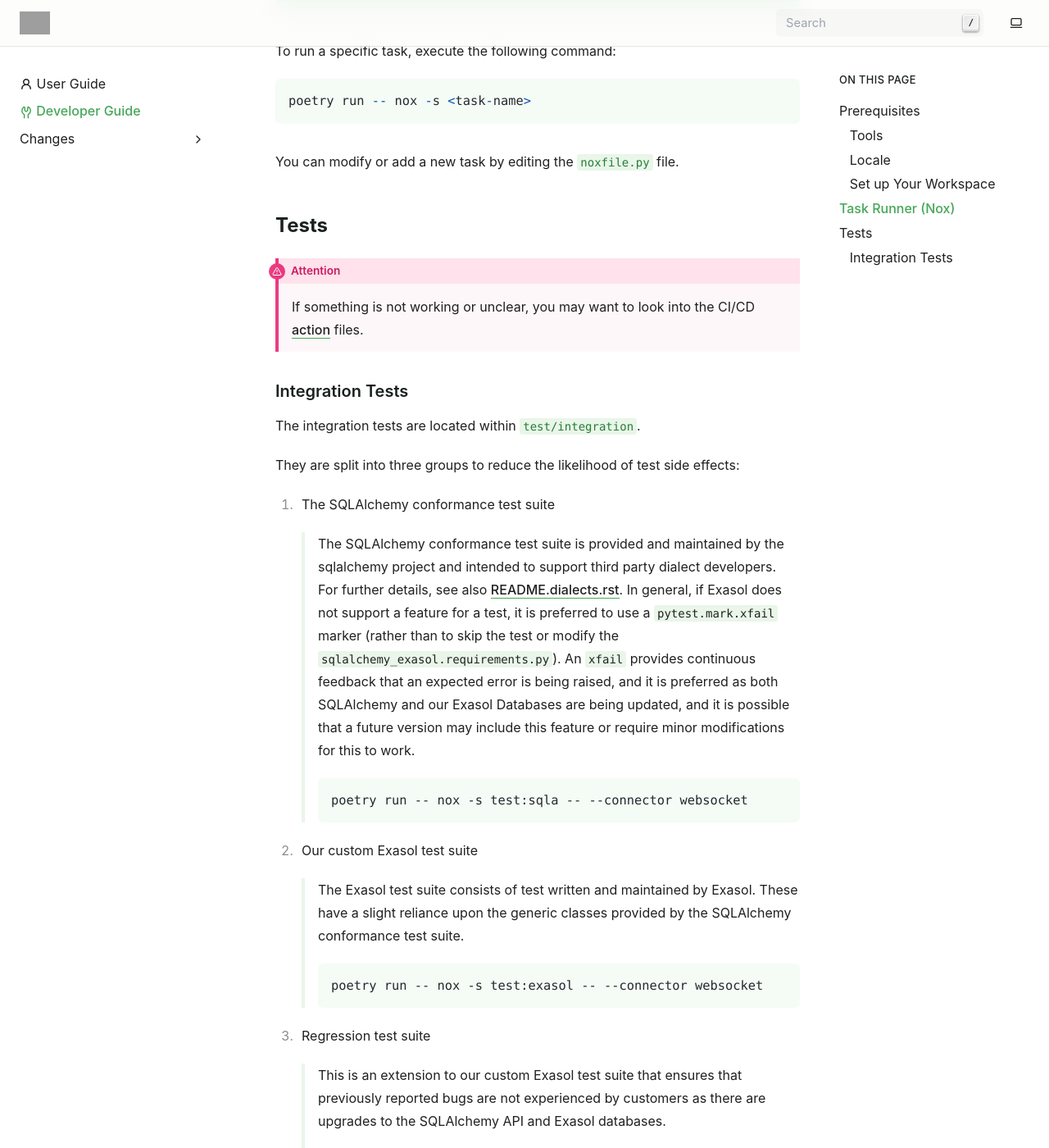
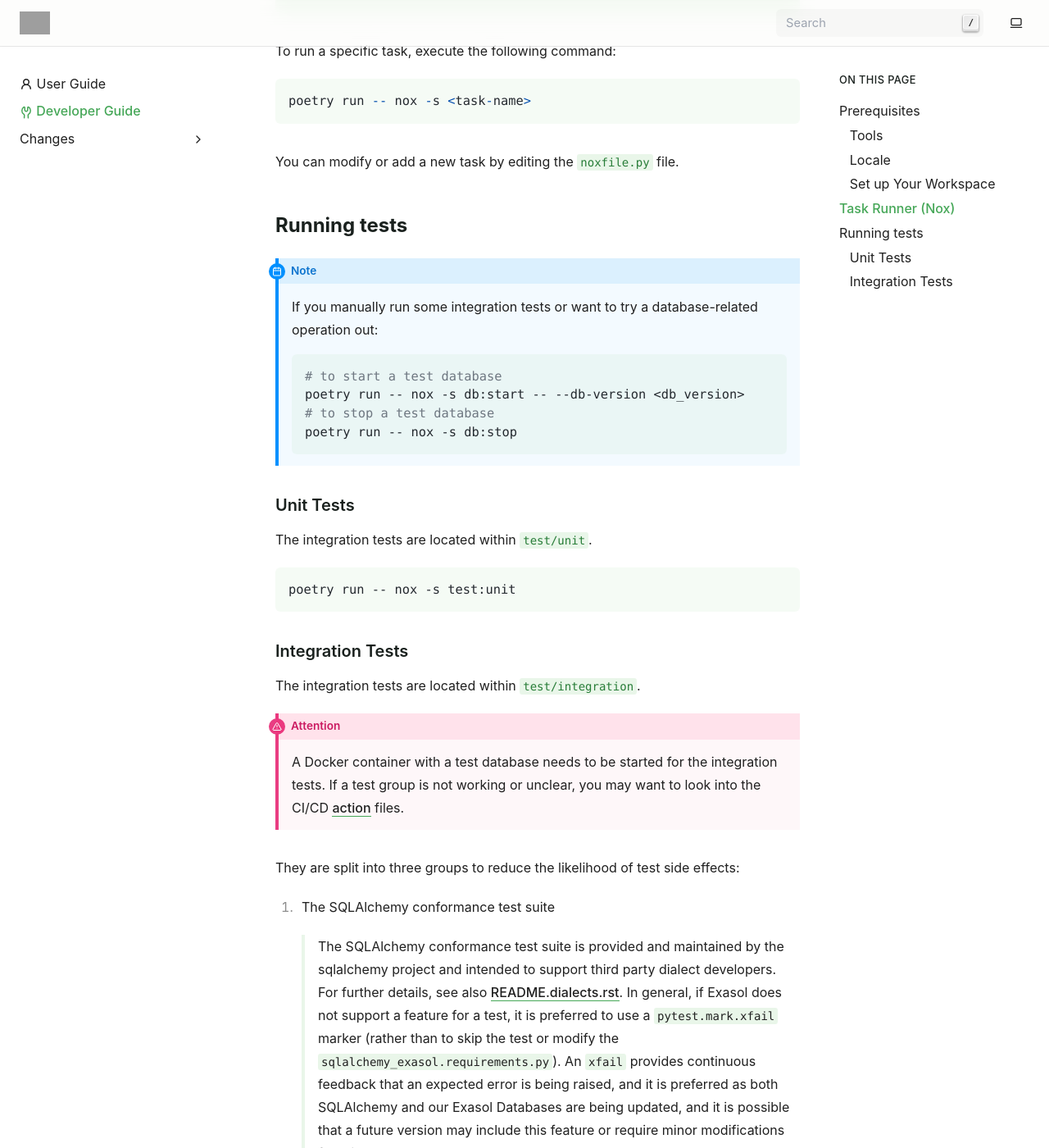
Before and after one commit to exasol/sqlalchemy-exasol, a Sphinx documentation site: the page built from doc/developer_guide.rst, in a window 1280 px wide and 1400 px high, scrolled down 1683 px. Shown: the whole window at 82% size. Built offline with Sphinx 7.4.7, drawn with Linux system fonts in a browser that asks for light colours; pages that are not in the unit, such as notebooks, are missing from menus; grey boxes are pictures that could not be loaded.

Commit message:
Add more to test sections

```diff
--- a/doc/developer_guide.rst
+++ b/doc/developer_guide.rst
@@ -71,17 +71,39 @@ To run a specific task, execute the following command:
 
 You can modify or add a new task by editing the ``noxfile.py`` file.
 
-Tests
------
+Running tests
+-------------
 
-.. attention::
+.. note::
+    If you manually run some integration tests or want to try a database-related operation
+    out:
 
-    If something is not working or unclear, you may want to look into the CI/CD action_ files.
+    .. code-block:: shell
+
+        # to start a test database
+        poetry run -- nox -s db:start -- --db-version <db_version>
+        # to stop a test database
+        poetry run -- nox -s db:stop
+
+Unit Tests
+++++++++++
+
+The integration tests are located within ``test/unit``.
+
+.. code-block:: shell
+
+    poetry run -- nox -s test:unit
+
 
 Integration Tests
 +++++++++++++++++
 
 The integration tests are located within ``test/integration``.
+
+.. attention::
+
+   A Docker container with a test database needs to be started for the integration tests.
+   If a test group is not working or unclear, you may want to look into the CI/CD action_ files.
 
 They are split into three groups to reduce the likelihood of test side effects:
 
```
